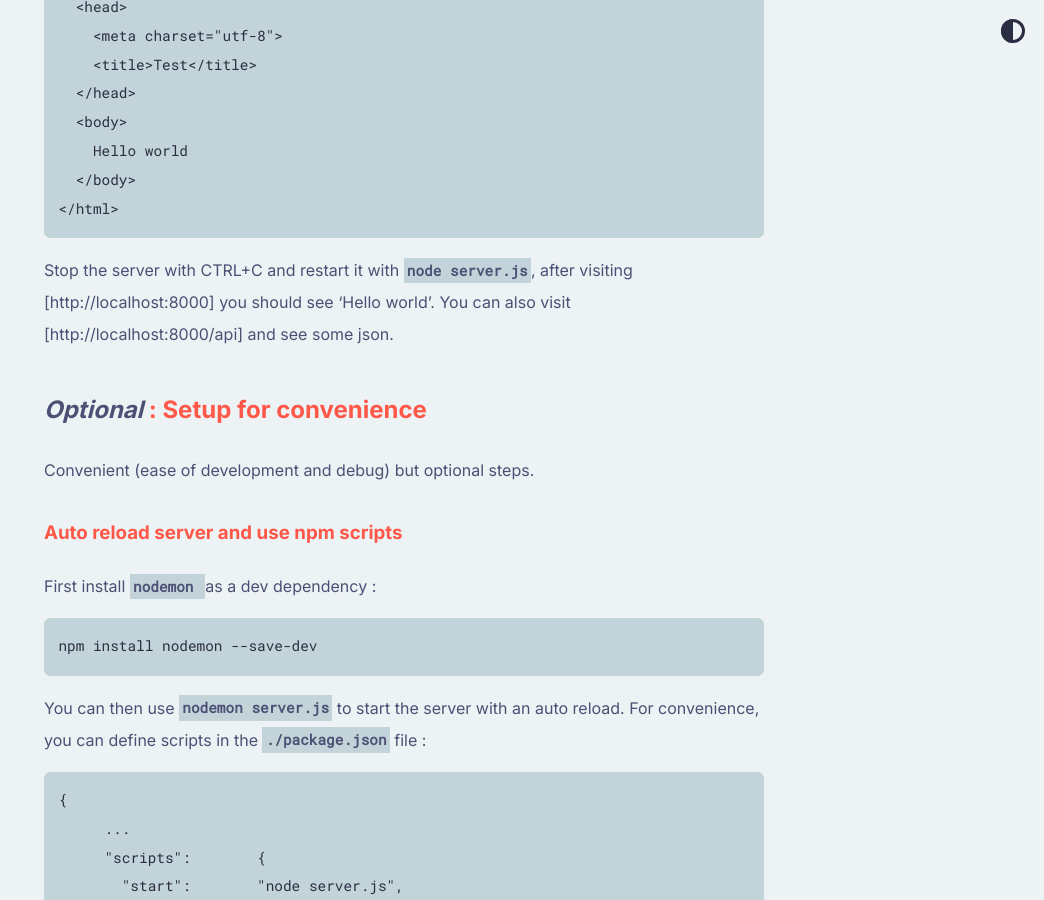
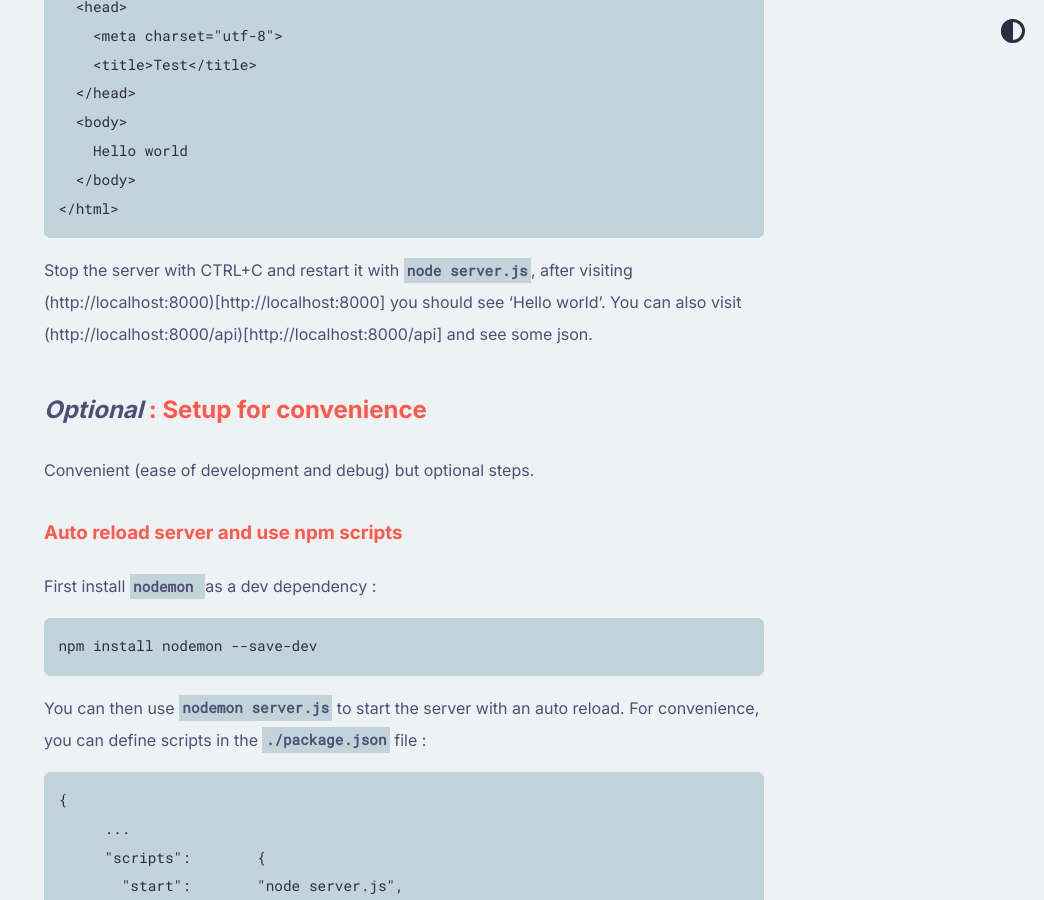
Before and after one commit to ndegheselle/blog.degheselle.fr, a Jekyll site: the page built from _posts/2023-01-14-setting-up-express-with-an-app-and-api.md, in a window 1280 px wide and 900 px high, scrolled down 3284 px. Shown: the whole window, without its empty margins (236-1280 px from the left). Built offline with Jekyll 4.4.1, drawn with Linux system fonts in a browser that asks for light colours; part of the change alters nothing that is shown; some of the changed text lies outside the part shown.

Commit message:
Update 2023-01-14-setting-up-express-with-an-app-and-api.md

````diff
--- a/_posts/2023-01-14-setting-up-express-with-an-app-and-api.md
+++ b/_posts/2023-01-14-setting-up-express-with-an-app-and-api.md
@@ -42,7 +42,7 @@ const app = express();
 // Get port from .env
 const PORT = process.env.PORT || 80;
 // Start server
-app.listen(PORT, console.log(`Running on http://localhost:${PORT}]`));
+app.listen(PORT, console.log(`Running on http://localhost:${PORT}`));
 ```
 
 Create the `./.env` file with the following key :
@@ -50,7 +50,7 @@ Create the `./.env` file with the following key :
 PORT=8000
 ```
 
-You can already start your server with the cmd `node server.js` and check on [http://localhost:8000], a page will show up with the message : `Cannot GET /`. It's normal since no content has been setup right now.
+You can already start your server with the cmd `node server.js` and check on (http://localhost:8000)[http://localhost:8000], a page will show up with the message : `Cannot GET /`. It's normal since no content has been setup right now.
 
 > You may have the error : `Cannot use import statement outside a module`
 > If that's the case you can simply modify the `./package.json` file to add this :
@@ -108,7 +108,7 @@ Add an html file `./index.html` :
 </html>
 ```
 
-Stop the server with CTRL+C and restart it with `node server.js`, after visiting [http://localhost:8000] you should see 'Hello world'. You can also visit [http://localhost:8000/api] and see some json.
+Stop the server with CTRL+C and restart it with `node server.js`, after visiting (http://localhost:8000)[http://localhost:8000] you should see 'Hello world'. You can also visit (http://localhost:8000/api)[http://localhost:8000/api] and see some json.
 
 ## *Optional* : Setup for convenience
 
````
